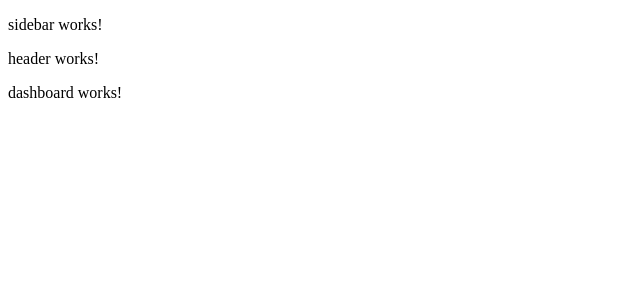
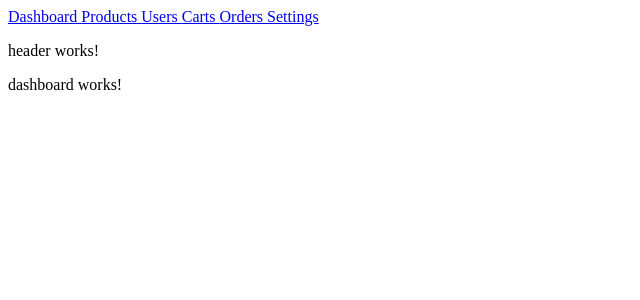
Before and after one commit to anilp220/angular-ecom-admin, an Angular app: page /dashboard in a window 1280 px wide. Shown: the top 300 px of the page, without its empty margins (0-640 px from the left). Built offline with nearby package versions, Linux system fonts and the light colour scheme.

Commit message:
sidebar config

```diff
--- /dev/null
+++ b/src/app/layout/sidebar/menu.config.ts
@@ -0,0 +1,14 @@
+export const MENU_ITEMS = [
+
+  { label: 'Dashboard', icon: 'pi pi-home', route: '/dashboard' },
+
+  { label: 'Products', icon: 'pi pi-box', route: '/products' },
+
+  { label: 'Users', icon: 'pi pi-users', route: '/users' },
+
+  { label: 'Carts', icon: 'pi pi-shopping-cart', route: '/carts' },
+
+  { label: 'Orders', icon: 'pi pi-list', route: '/orders' },
+
+  { label: 'Settings', icon: 'pi pi-cog', route: '/settings' }
+];
--- a/src/app/layout/sidebar/sidebar.html
+++ b/src/app/layout/sidebar/sidebar.html
@@ -1 +1,7 @@
-<p>sidebar works!</p>
+<a *ngFor="let item of menu"
+   [routerLink]="item.route"
+   routerLinkActive="active">
+
+  {{ item.label }}
+
+</a>
--- a/src/app/layout/sidebar/sidebar.ts
+++ b/src/app/layout/sidebar/sidebar.ts
@@ -1,11 +1,14 @@
 import { Component } from '@angular/core';
+import { MENU_ITEMS } from './menu.config';
+import { RouterModule } from '@angular/router';
+import { CommonModule } from '@angular/common';
 
 @Component({
   selector: 'app-sidebar',
-  imports: [],
+  imports: [RouterModule,CommonModule],
   templateUrl: './sidebar.html',
   styleUrl: './sidebar.scss',
 })
 export class Sidebar {
-
+  menu = MENU_ITEMS;
 }
```
